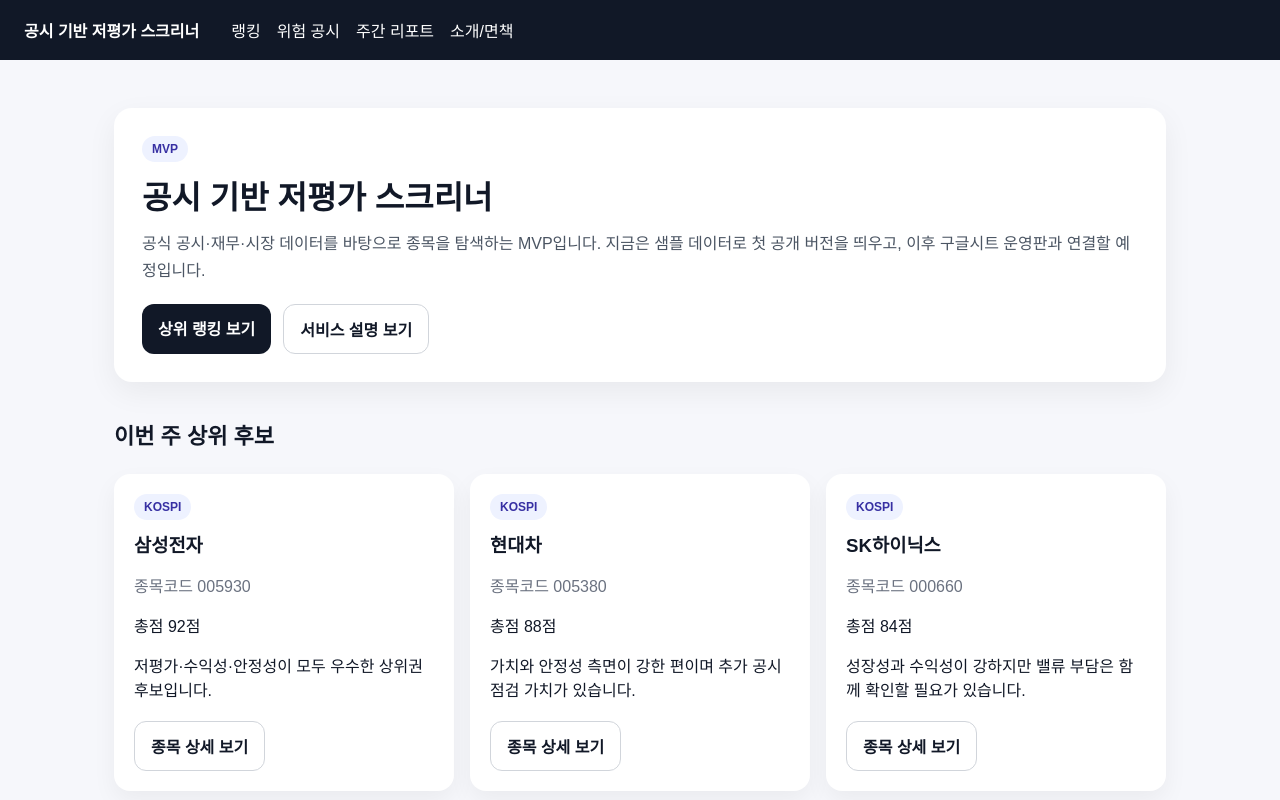
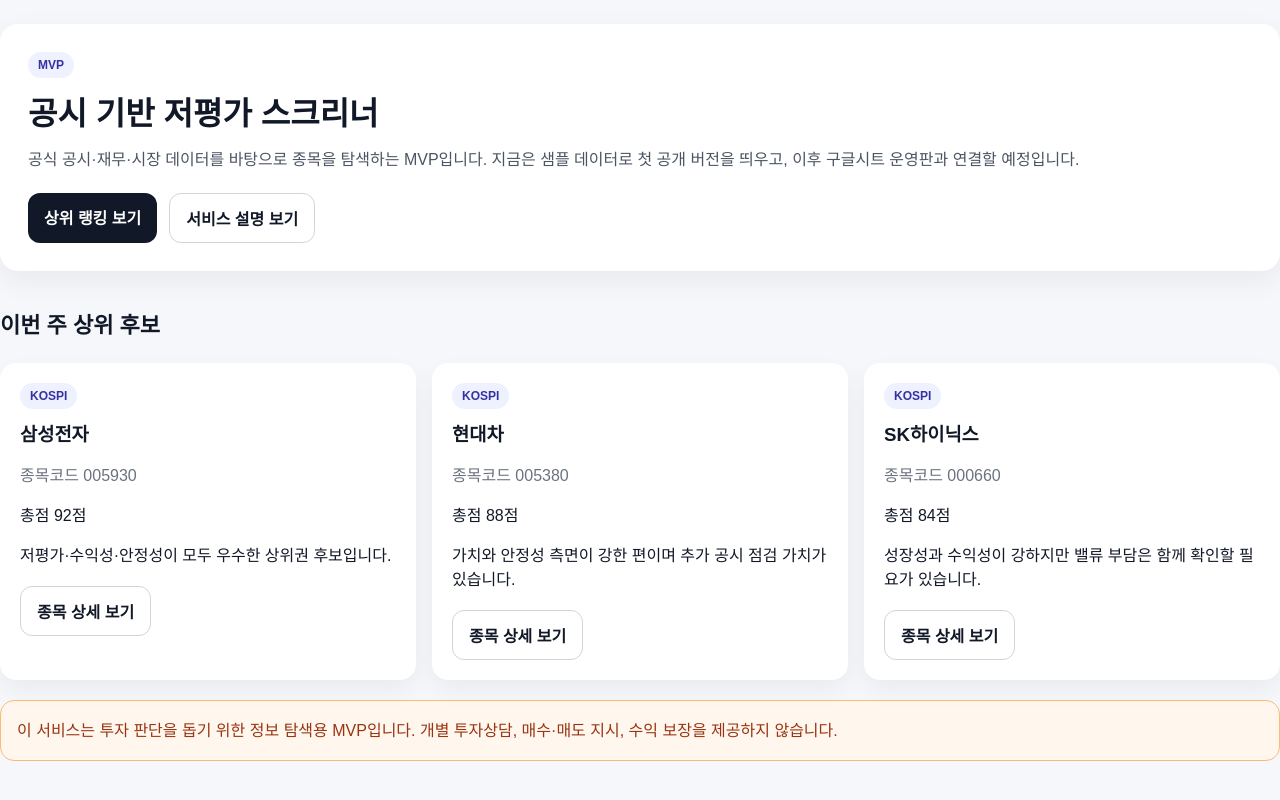
Before and after one commit to DcoyA/screener, a Next.js app: page / in a window 1280 px wide. Shown: the top 800 px of the page. Built offline with nearby package versions, Linux system fonts and the light colour scheme.

Commit message:
Update layout.js

```diff
--- a/app/layout.js
+++ b/app/layout.js
@@ -1,30 +1,14 @@
 import "./globals.css";
-import Link from "next/link";
 
 export const metadata = {
-  title: "공시 기반 저평가 스크리너 MVP",
-  description: "공식 공시·재무·시장 데이터 기반 종목 탐색 MVP"
+  title: "우량주 측정기",
+  description: "OpenDART와 KRX 데이터를 활용한 저평가 종목 스크리너 MVP"
 };
 
 export default function RootLayout({ children }) {
   return (
     <html lang="ko">
-      <body>
-        <nav className="nav">
-          <Link href="/" className="brand">공시 기반 저평가 스크리너</Link>
-          <Link href="/ranking">랭킹</Link>
-          <Link href="/risk">위험 공시</Link>
-          <Link href="/reports">주간 리포트</Link>
-          <Link href="/about">소개/면책</Link>
-        </nav>
-
-        <main className="container">
-          {children}
-          <div className="footer">
-            MVP 버전 · 공식 공시/재무/시장 데이터 기반 탐색 서비스 방향으로 제작 중
-          </div>
-        </main>
-      </body>
+      <body>{children}</body>
     </html>
   );
 }
```
